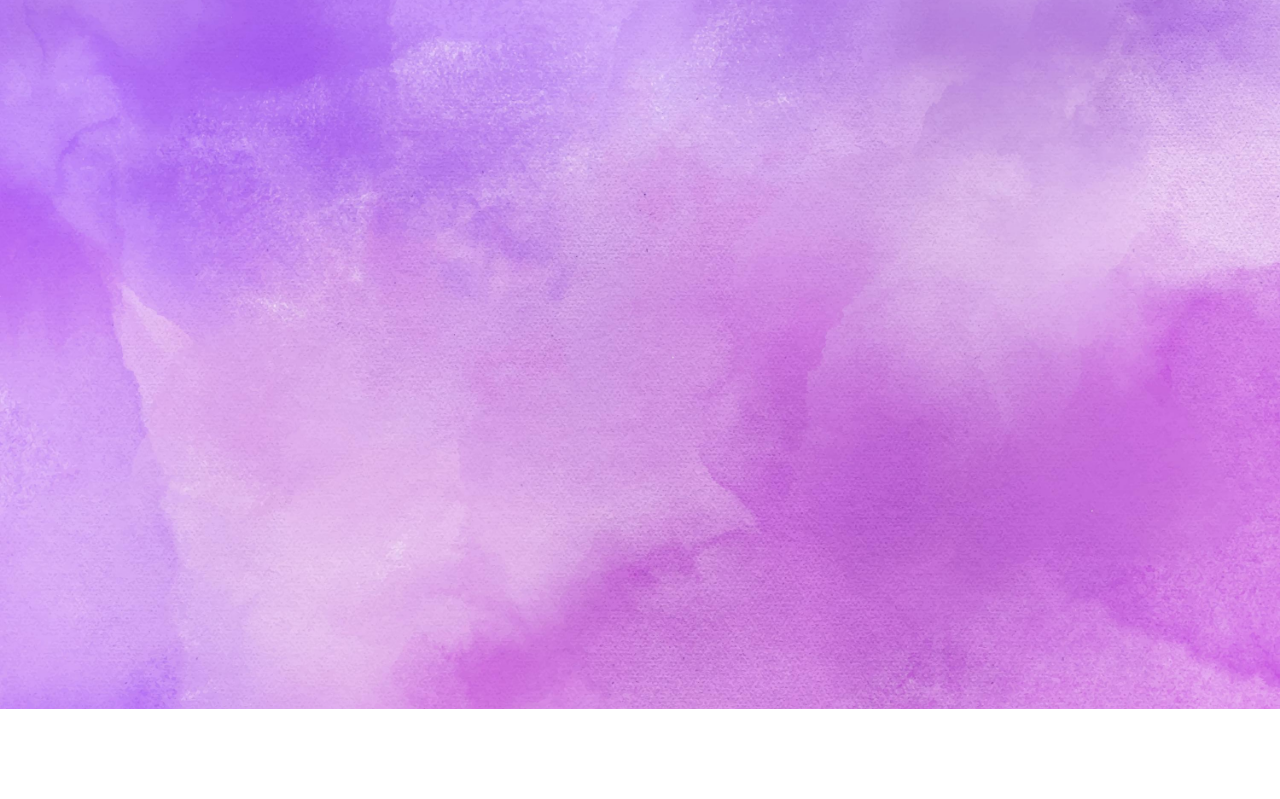
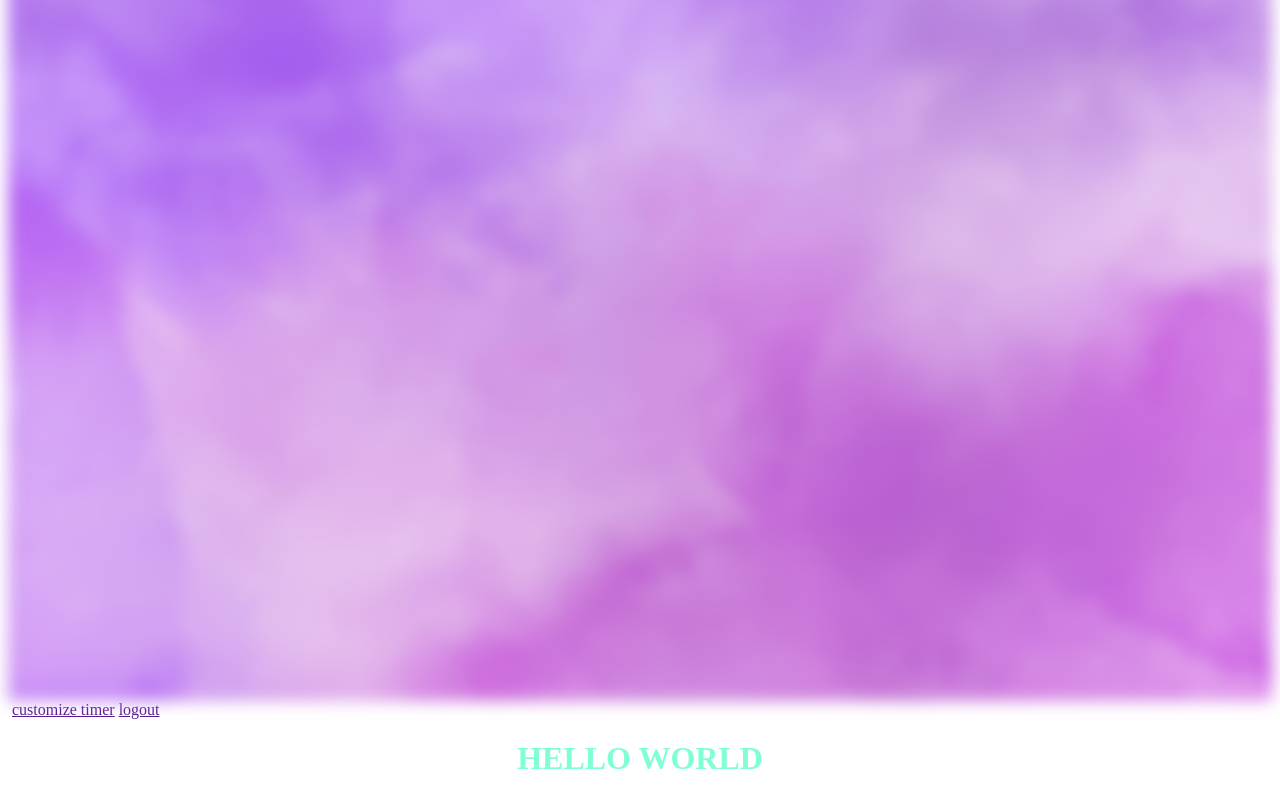
Before and after one commit to LmaoGey/TT5L-9-CSP1123-MINI-IT-PROJECT, a website: page timer.htm in a window 1280 px wide. Shown: the part 107-906 px from the top of the page. Before the commit the page ends 816 px from the top, so only its background shows below. Drawn offline with Linux system fonts and the light colour scheme.

Commit message:
readded purple

```diff
--- a/timer.css
+++ b/timer.css
@@ -1,8 +1,12 @@
-body {
+.bg {
 min-height: 100vh;
-background: url('purpleBG.jpg') no-repeat;
+background: url('placeholderpurple.jpg') no-repeat;
 background-position: center;
-background-size: cover;
+background-size: 100%;
+filter: blur(8px);
+
+
+
 
 
 
--- a/timer.htm
+++ b/timer.htm
@@ -7,6 +7,7 @@
     <link rel="stylesheet" href="timer.css">
 </head>
 <body>
+    <div class="bg"></div>
     <header class="header">
         <img class="logo" src="">
 
```
Also changed, not shown: placeholderpurple.jpg (renamed from purpleBG.jpg).
